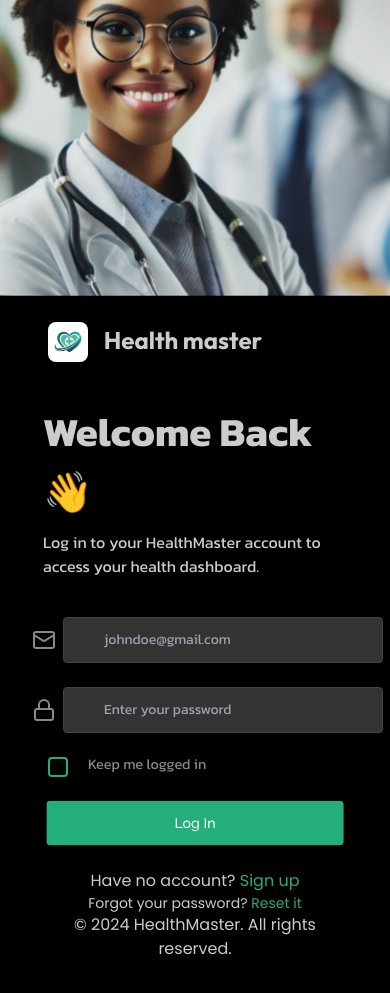
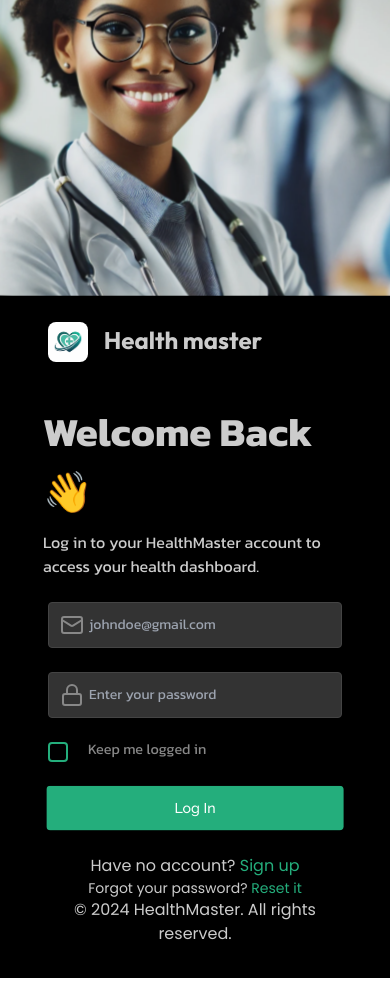
Before and after one commit to CHEGEBB/healthmasterv2, a Next.js app in the folder frontend/: page /login in a window 390 px wide. Shown: the top 993 px of the page. Built offline with nearby package versions, Linux system fonts and the light colour scheme.

Commit message:
refactor: Improve mobile responsiveness and styling in auth.scss

```diff
--- a/frontend/sass/auth.scss
+++ b/frontend/sass/auth.scss
@@ -185,9 +185,6 @@ body{
             top: 50%;
             transform: translateY(-50%);
             color: #888;
-            @include for-phone-only{
-              left: -1rem;
-            }
           }
 
           input {
@@ -199,16 +196,7 @@ body{
             color: #52525b;
             transition: all 0.3s ease;
             font-family: $font-kanit !important;
-            @include for-phone-only{
-              width: 320px !important;
-              justify-content: center !important;
-              align-items: center !important;
-              margin: 0 auto !important;
-              margin-left: 15px !important;
-              margin-top: 15px !important;
 
-
-            }
 
 
             &:focus {
@@ -240,15 +228,7 @@ body{
         margin-top: 10px;
 
         .react-tel-input {
-          @include for-phone-only{
-            width: 290px !important;
-            justify-content: center !important;
-            align-items: center !important;
-            margin: 0 auto !important;
-            margin-left: 10px !important;
-            margin-top: 15px !important;
 
-          }
           .form-control {
             width: 100% !important;
             padding: 0.75rem 0.75rem 0.75rem 3.5rem;
```
